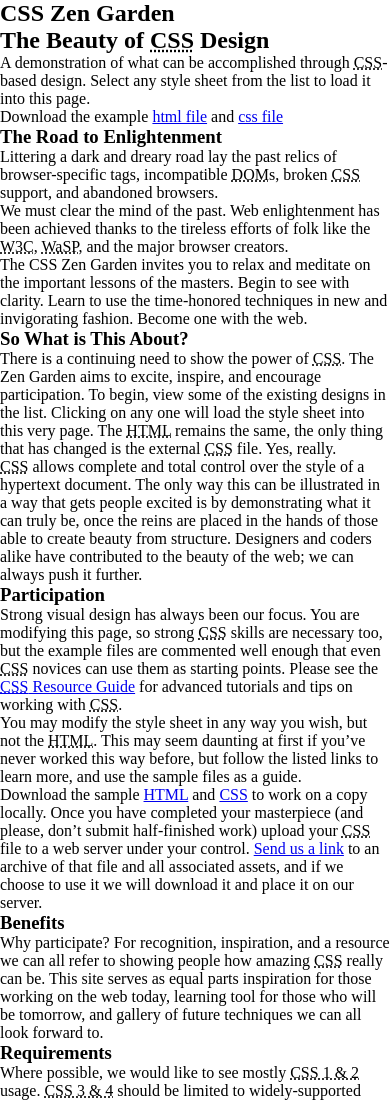
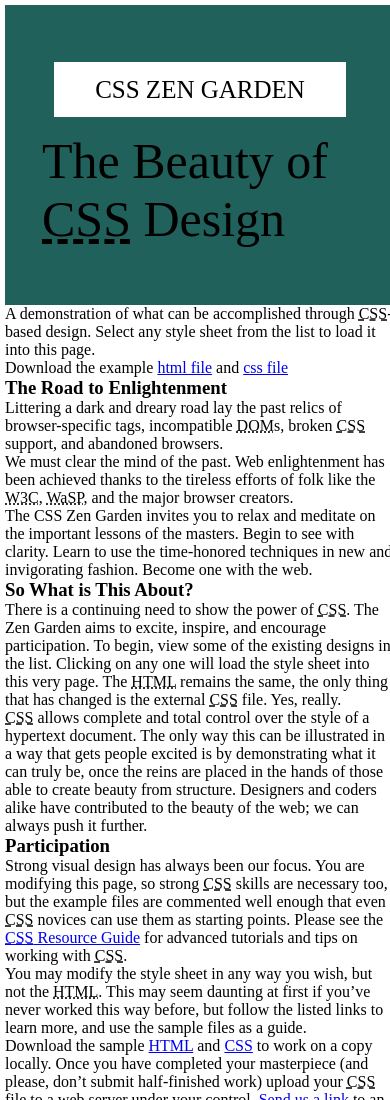
Before and after one commit to katekosm/zengarden, a plain HTML site: page index.html in a window 390 px wide. Shown: the top 1100 px of the page. Drawn offline with Linux system fonts and the light colour scheme; a web font is replaced by a local one.

Commit message:
Getting the mobile v started

```diff
--- a/_variables.scss
+++ b/_variables.scss
@@ -1,3 +1,5 @@
+@import url('https://fonts.googleapis.com/css2?family=Inika&family=Inter:wght@300&family=Lora&display=swap');
+
 $background-green: #20615B;
 $background-orange: #DB7906;
 $background-brown: #B46100;
--- a/style.scss
+++ b/style.scss
@@ -1,22 +1,61 @@
 @import "./resets";
 @import "./variables";
 
+/********************
+ * Page Container
+ *******************/
 .page-wrapper {
+  margin: 5px;
+  width: 390px;
+
   .intro {
-  }
+    /********************
+   * Header
+   *******************/
     header {
-    [role="banner"] {
+      display: flex;
+      background: $background-green;
+      color: white;
+      width: 390px;
+      height: 300px;
+      font-size: 15px;
+      font-family: $header-font;
+      font-weight: 400;
+      justify-content: center;
+      align-items: center;
+
+      &[role="banner"] {
+        display: flex;
+        flex-direction: column;
       }
       h1 {
+        display: flex;
+        width: 75%;
+        height: 55px;
+        font-size: 25px;
+        font-weight: 100;
+        background: white;
+        color: black;
+        justify-content: center;
+        align-items: center;
+        text-align: center;
+        text-transform: uppercase;
       }
       h2 {
+        padding: 15px 37px 0 37px;
+        font-size: 50px;
+        font-weight: 200;
+        color: black;
       }
     }
-
+    /********************
+   * Summary Section
+   *******************/
     .summary {
       [role="article"] {
       }
       p {
+      }
     }
   }
 
@@ -24,6 +63,9 @@
   // supporting class
   //[role=main]{};
 
+  /********************
+   * Explanation Section
+   *******************/
   .explanation {
     [role="aticle"] {
       h3 v {
@@ -33,6 +75,9 @@
     }
   }
 
+  /********************
+   * Participation Section
+   *******************/
   .participation {
     [role="aticle"] {
       h3 {
@@ -42,6 +87,9 @@
     }
   }
 
+  /********************
+   * Benefit Section
+   *******************/
   .benefits {
     [role="aticle"] {
       h3 {
@@ -51,6 +99,9 @@
     }
   }
 
+  /********************
+   * Requirements Section
+   *******************/
   .requirements {
     [role="article"] {
       h3 {
@@ -68,6 +119,9 @@
   // continue from line 252 in the html file.
 }
 
+/********************
+ * URL CSS Code - If we don't want it nested somewhere else
+ *******************/
 a {
   &:link {
   }
@@ -78,3 +132,7 @@
   &:hover {
   }
 }
+
+abbr[title="Cascading Style Sheets"] {
+  text-decoration-style: dashed;
+}
```
Also changed, not shown: style.css, 1 other file. Lines whose indentation alone changed are shown as unchanged.
